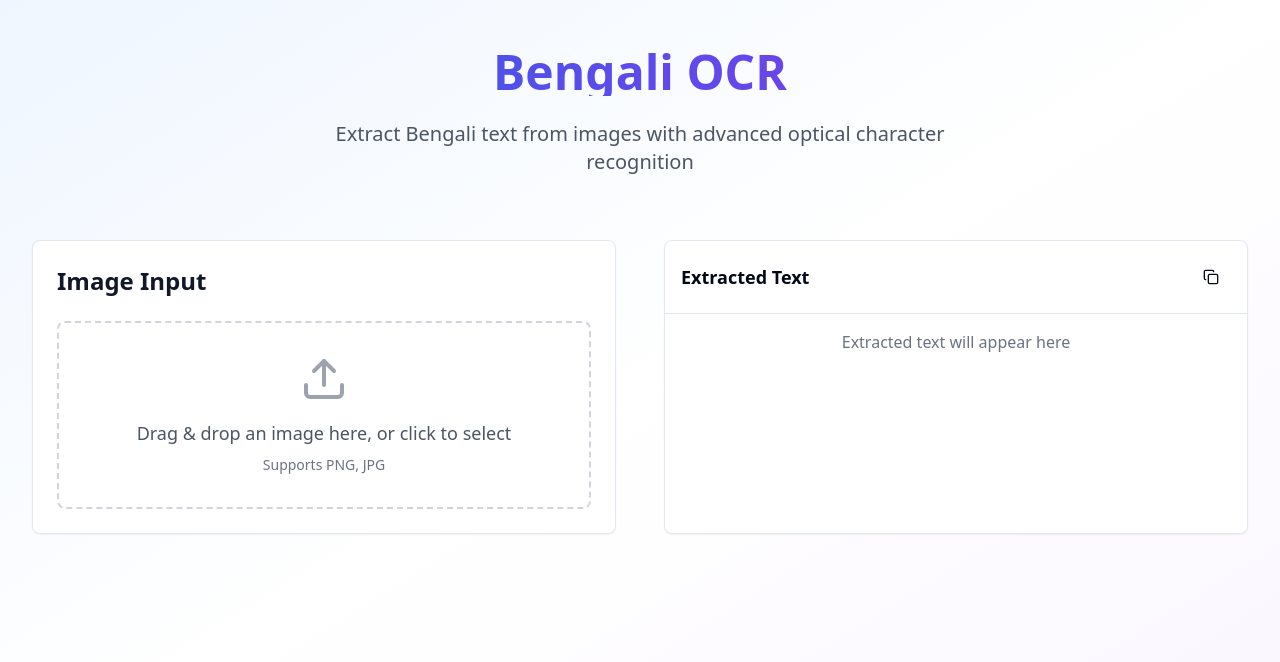
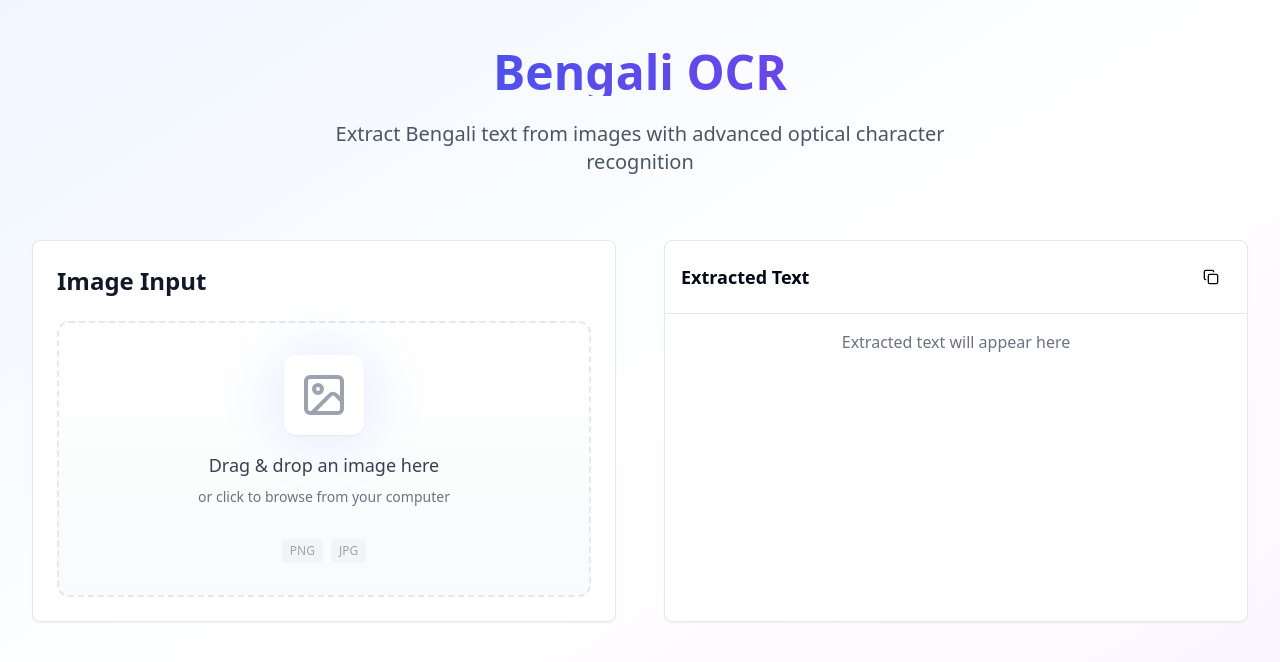
Before and after one commit to helloaaraf/bengali-ocr-micro-saas-test, a React (Vite) app: page / in a window 1280 px wide. Shown: the top 662 px of the page. Built offline with nearby package versions, Linux system fonts and the light colour scheme.

Commit message:
Update ImageUpload.tsx

```diff
--- a/src/components/ImageUpload.tsx
+++ b/src/components/ImageUpload.tsx
@@ -1,6 +1,7 @@
 import React, { useCallback } from 'react';
 import { useDropzone } from 'react-dropzone';
-import { Upload } from 'lucide-react';
+import { Upload, Image as ImageIcon } from 'lucide-react';
+import { cn } from '@/lib/utils';
 
 interface ImageUploadProps {
   onImageSelect: (file: File) => void;
@@ -24,15 +25,45 @@ const ImageUpload = ({ onImageSelect }: ImageUploadProps) => {
   return (
     <div
       {...getRootProps()}
-      className={`border-2 border-dashed rounded-lg p-8 text-center cursor-pointer transition-colors
-        ${isDragActive ? 'border-primary bg-primary/5' : 'border-gray-300 hover:border-primary'}`}
+      className={cn(
+        'relative border-2 border-dashed rounded-xl p-8 transition-all duration-200 ease-in-out',
+        'bg-gradient-to-b from-white to-gray-50',
+        isDragActive ? [
+          'border-primary scale-[1.02] shadow-lg',
+          'bg-primary/5 border-primary',
+        ] : [
+          'border-gray-200 hover:border-primary/50',
+          'hover:bg-gray-50/50 hover:scale-[1.01]',
+        ]
+      )}
     >
       <input {...getInputProps()} />
-      <Upload className="w-12 h-12 mx-auto mb-4 text-gray-400" />
-      <p className="text-lg text-gray-600">
-        {isDragActive ? 'Drop the image here' : 'Drag & drop an image here, or click to select'}
-      </p>
-      <p className="mt-2 text-sm text-gray-500">Supports PNG, JPG</p>
+      <div className="flex flex-col items-center gap-4">
+        <div className="relative">
+          <div className="absolute -inset-4 bg-blue-500/10 blur-xl rounded-full" />
+          <div className="relative bg-white p-4 rounded-xl shadow-sm">
+            {isDragActive ? (
+              <Upload className="w-12 h-12 text-primary animate-bounce" />
+            ) : (
+              <ImageIcon className="w-12 h-12 text-gray-400" />
+            )}
+          </div>
+        </div>
+
+        <div className="text-center space-y-2">
+          <p className="text-lg font-medium text-gray-700">
+            {isDragActive ? 'Drop it here!' : 'Drag & drop an image here'}
+          </p>
+          <p className="text-sm text-gray-500">
+            or click to browse from your computer
+          </p>
+        </div>
+
+        <div className="flex items-center gap-2 text-xs text-gray-400 mt-4">
+          <span className="px-2 py-1 rounded bg-gray-100">PNG</span>
+          <span className="px-2 py-1 rounded bg-gray-100">JPG</span>
+        </div>
+      </div>
     </div>
   );
 };
```
